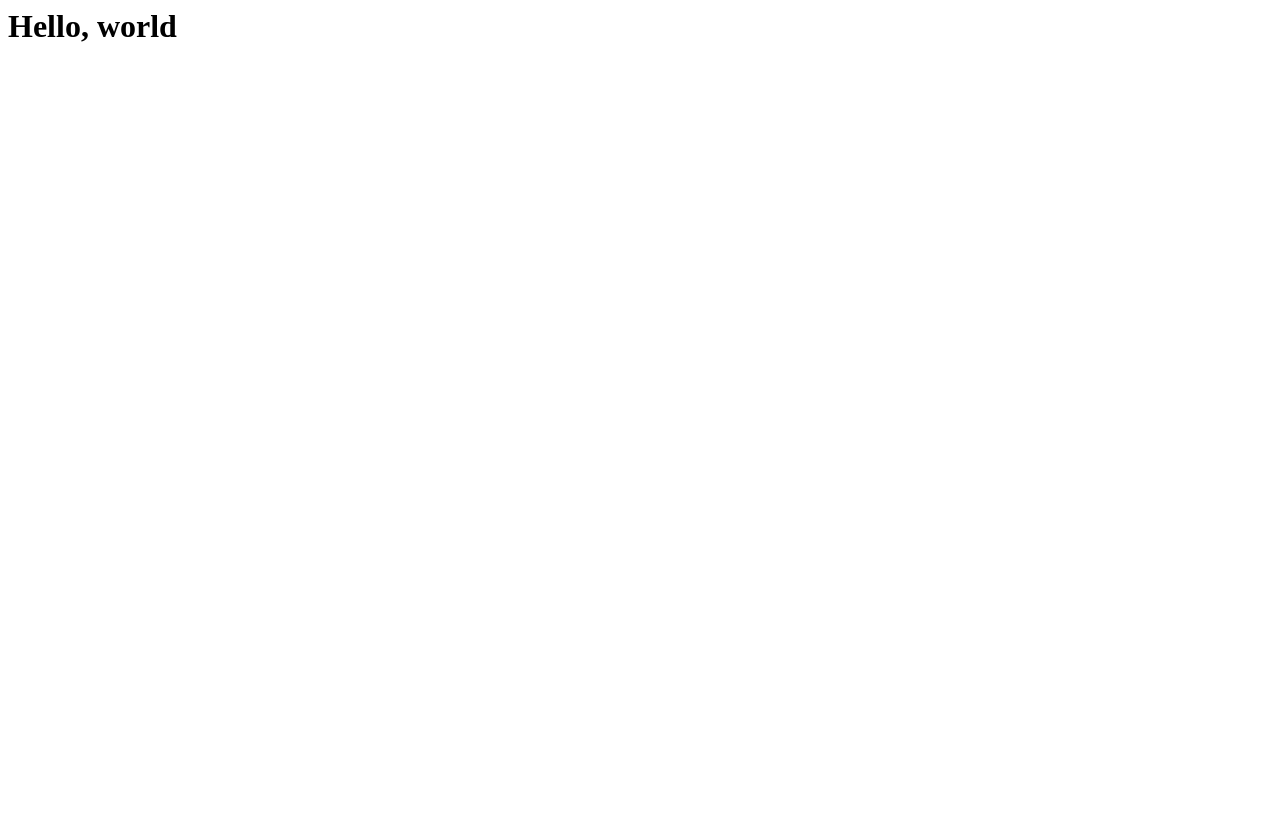
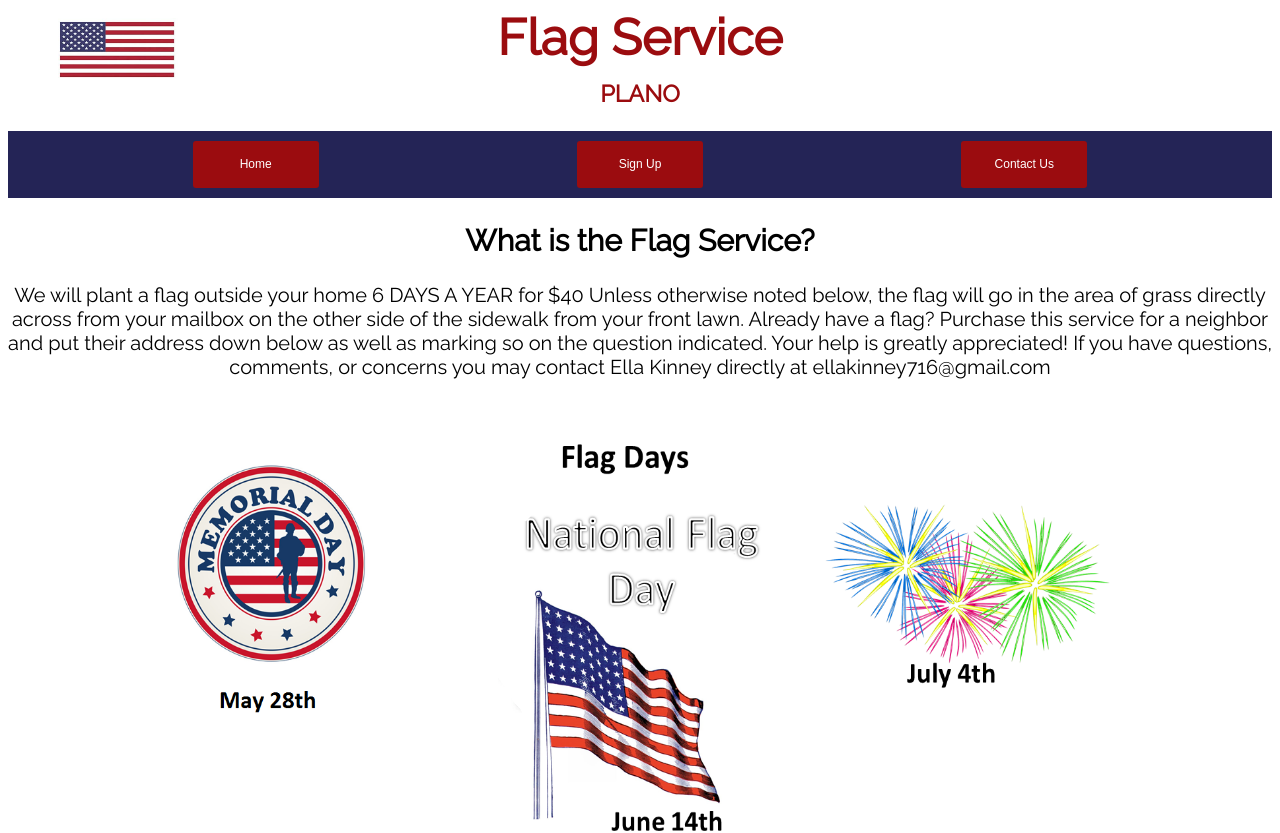
Before and after one commit to kmkinney/kmkinney.github.io, a plain HTML site: page index.html in a window 1280 px wide. Shown: the top 833 px of the page. Before the commit the page ends 800 px from the top, so only its background shows below. Drawn offline with Linux system fonts and the light colour scheme.

Commit message:
Initial Upload
What I've got so far

```diff
--- a/index.html
+++ b/index.html
@@ -1 +1,35 @@
-<h1>Hello, world</h1>
+<DOCTYPE html>
+<html>
+<head>
+	<link rel="stylesheet"
+          href="https://fonts.googleapis.com/css?family=Raleway">
+	<link rel="stylesheet" href="style.css"></link>
+</head>
+<body>
+	<center>
+	<img src="flag.jpg" id="flag">
+	<h1 id="main-title">Flag Service</h1>
+	<h3>PLANO</h3>
+	<div class="nav">
+		<a href="index.html"><button>Home</button></a>
+		<a href="sign-up.html"><button>Sign Up</button></a>
+		<a href="contact-us.html"><button>Contact Us</button></a>
+	</div>
+	<div class="info">
+		<h2>What is the Flag Service?</h2>
+		<p>We will plant a flag outside your home 6 DAYS A YEAR for $40
+
+Unless otherwise noted below, the flag will go in the area of grass directly across from your mailbox on the other side of the sidewalk from your front lawn.
+
+Already have a flag? Purchase this service  for a neighbor and put their address down below as well as marking so on the question indicated.
+
+Your help is greatly appreciated!
+
+If you have questions, comments, or concerns you may contact Ella Kinney directly at ellakinney716@gmail.com
+		</p>
+		<img src="Flags pic.png" id="days">
+	</div>
+	</center>
+
+</body>
+</html>
--- /dev/null
+++ b/style.css
@@ -0,0 +1,55 @@
+body{
+	background-color: white;
+	font-family:'Raleway', serif;
+	font-size:20px;
+}
+#main-title{
+	font-style:bold;
+	font-size:50px;
+	color: #9b0c0f;
+	background-color:white;
+	position:relative;
+	width:30%;
+	margin-bottom:-10px;
+}
+h3{
+	color: #9b0c0f;
+}
+#banner{
+	height:60px;
+	width:100%;
+}
+#days{
+	height:100%;
+	width:80%;
+}
+#flag{
+	float:left;
+	height:60px;
+	width:120px;
+	padding-top:10px;
+	padding-left:50px;
+}
+/*Navigation Buttons*/
+.nav{
+	background-color:#242456;
+	padding-bottom:10px;
+	padding-top:10px;
+}
+.nav button{
+	background-color:#9b0c0f;
+	height:6%;
+	width:10%;
+	color:white;
+	border:none;
+	margin-right:10%;
+	margin-left:10%;
+	border-radius: 3px;
+	font-style:bold;
+	font-size:12;
+}
+.nav button:hover{
+	background-color:#fd456b;
+}
+
+/*Info Blurb*/
```
Also changed, not shown: contact-us.html (added, +26 -0 lines), sign-up.html (added, +23 -0 lines), Flags Pic.png (added), flag.jpg (added).
